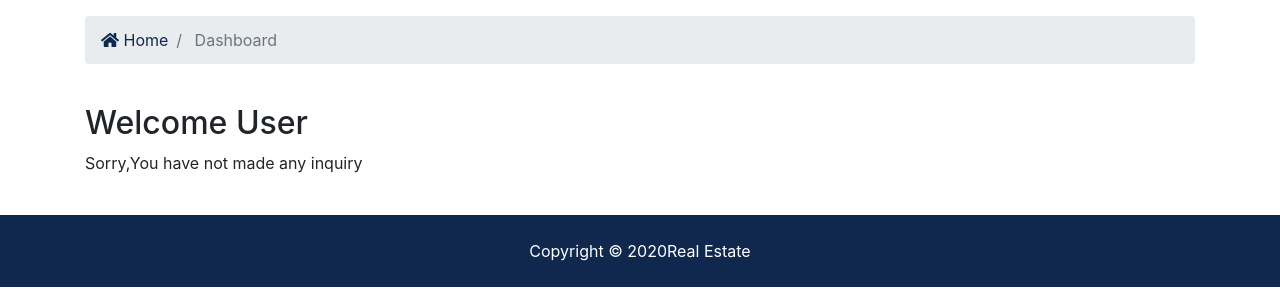
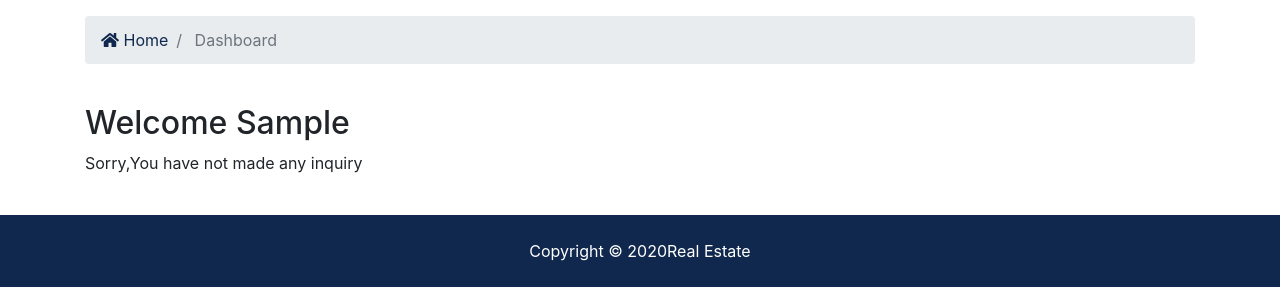
Before and after one commit to Ashish8135/RealEstate, a Django app: page /accounts/dashboard in a window 1280 px wide. Shown: the part 345-645 px from the top of the page. Run offline with Django 3.2, Linux system fonts and the light colour scheme; the visitor is signed in with stand-in values (Sample User, id 1); some libraries are stand-ins or nearby versions.

Commit message:
contac added

```diff
--- a/accounts/views.py
+++ b/accounts/views.py
@@ -74,9 +74,9 @@
     #     return redirect('login')
     # else:
     # from RealEstate.contacts.models import Contact
-    user_contact = Contact.objects.order_by('contact_date').filter(user_id=request.user.id)
+    user_contacts = Contact.objects.order_by('-contact_date').filter(user_id=request.user.id)
     context = {
-        'contact': user_contact
+        'contact': user_contacts
     }
     return render(request, 'accounts/dashboard.html', context)
 
--- a/templates/accounts/dashboard.html
+++ b/templates/accounts/dashboard.html
@@ -27,12 +27,12 @@
         </nav>
     </div>
 </section>
-
+{% include 'accounts/alert.html' %}
 <section id="dashboard" class="py-4">
     <div class="container">
         <div class="row">
             <div class="col-md-12">
-                <h2>Welcome {{ user.firs_name}}{{user.last_name}}</h2>
+                <h2>Welcome {{ user.first_name }}</h2>
                 {% if contacts %}
                 <p>Here are the property listings that you have inquired about</p>
                 <table class="table">
@@ -47,7 +47,7 @@
                     {% for contact in contacts %}
                     <tr>
                         <td>{{ contact.id}}</td>
-                        <td>{{ contact.listing ]}</td>
+                        <td>{{ contact.listing }}</td>
                         <td>
                             <a class="btn btn-light" href="{% url 'listing' contact.listing_id %}">View Listing</a>
                         </td>
--- a/templates/listings/listing.html
+++ b/templates/listings/listing.html
@@ -8,7 +8,7 @@
         <div class="col-md-12">
           <h1 class="display-4">{{ listing.title }}</h1>
           <p class="lead">
-            <i class="fas fa-map-marker"></i>{{ listing.city }} {{ listing.state }},{{ listing.zipcode }}</p>
+            <i class="fas fa-map-marker"></i>{{ listing.city }}, {{ listing.state }}, {{ listing.zipcode }}</p>
         </div>
       </div>
     </div>
```
